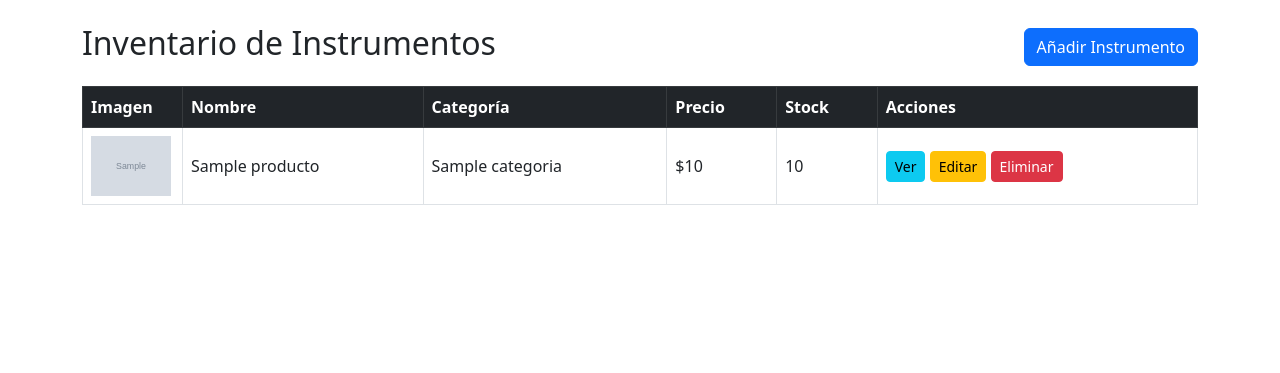
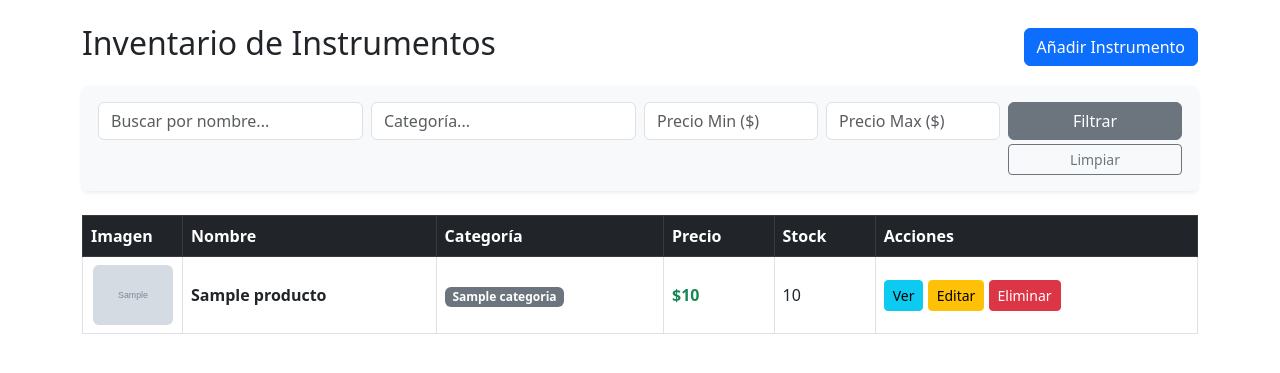
Before and after one commit to rafaelsoliz-png/tienda-instrumentos, a Flask app: page /products in a window 1280 px wide. Shown: the part 56-429 px from the top of the page. Run offline with Flask 3, Linux system fonts and the light colour scheme; grey boxes marked "Sample" are stand-in pictures; a database or web service that is not in the repository returns one stand-in record (values such as "Sample title").

Commit message:
RS-08: Sistema de filtros combinados implementado

```diff
--- a/app.py
+++ b/app.py
@@ -14,19 +14,43 @@ def index():
 
 @app.route('/products')
 def listar_productos():
-    productos = list(productos_collection.find())
+    query = {}
+
+    nombre = request.args.get('nombre')
+    if nombre:
+        query['nombre'] = {'$regex': nombre, '$options': 'i'}
+
+    categoria = request.args.get('categoria')
+    if categoria:
+        query['categoria'] = {'$regex': categoria, '$options': 'i'}
+
+    precio_min = request.args.get('precio_min')
+    precio_max = request.args.get('precio_max')
+
+    if precio_min or precio_max:
+        query['precio'] = {}
+        if precio_min:
+            query['precio']['$gte'] = float(precio_min)
+        if precio_max:
+            query['precio']['$lte'] = float(precio_max)
+
+    productos = list(productos_collection.find(query))
     return render_template('listar.html', productos=productos)
 
 @app.route('/products/new', methods=['GET', 'POST'])
 def crear_producto():
     if request.method == 'POST':
+        imagen_url = request.form['imagen'].strip()
+        if not imagen_url:
+            imagen_url = '/static/default.png'
+
         nuevo_producto = {
             'nombre': request.form['nombre'],
             'descripcion': request.form['descripcion'],
             'precio': float(request.form['precio']),
             'stock': int(request.form['stock']),
             'categoria': request.form['categoria'],
-            'imagen': request.form['imagen']
+            'imagen': imagen_url
         }
         productos_collection.insert_one(nuevo_producto)
         return redirect(url_for('listar_productos'))
@@ -41,6 +65,10 @@ def ver_producto(id):
 @app.route('/products/<id>/edit', methods=['GET', 'POST'])
 def editar_producto(id):
     if request.method == 'POST':
+        imagen_url = request.form['imagen'].strip()
+        if not imagen_url:
+            imagen_url = '/static/default.png'
+
         productos_collection.update_one(
             {'_id': ObjectId(id)},
             {'$set': {
@@ -49,7 +77,7 @@ def editar_producto(id):
                 'precio': float(request.form['precio']),
                 'stock': int(request.form['stock']),
                 'categoria': request.form['categoria'],
-                'imagen': request.form['imagen']
+                'imagen': imagen_url
             }}
         )
         return redirect(url_for('listar_productos'))
--- a/templates/listar.html
+++ b/templates/listar.html
@@ -4,6 +4,29 @@
 <div class="d-flex justify-content-between align-items-center mb-3">
     <h2>Inventario de Instrumentos</h2>
     <a href="/products/new" class="btn btn-primary">Añadir Instrumento</a>
+</div>
+
+<div class="card mb-4 shadow-sm border-0 bg-light">
+    <div class="card-body">
+        <form action="/products" method="GET" class="row g-2">
+            <div class="col-md-3">
+                <input type="text" name="nombre" class="form-control" placeholder="Buscar por nombre..." value="{{ request.args.get('nombre', '') }}">
+            </div>
+            <div class="col-md-3">
+                <input type="text" name="categoria" class="form-control" placeholder="Categoría..." value="{{ request.args.get('categoria', '') }}">
+            </div>
+            <div class="col-md-2">
+                <input type="number" step="0.01" name="precio_min" class="form-control" placeholder="Precio Min ($)" value="{{ request.args.get('precio_min', '') }}">
+            </div>
+            <div class="col-md-2">
+                <input type="number" step="0.01" name="precio_max" class="form-control" placeholder="Precio Max ($)" value="{{ request.args.get('precio_max', '') }}">
+            </div>
+            <div class="col-md-2 d-grid">
+                <button type="submit" class="btn btn-secondary">Filtrar</button>
+                <a href="/products" class="btn btn-outline-secondary mt-1 btn-sm">Limpiar</a>
+            </div>
+        </form>
+    </div>
 </div>
 
 <div class="table-responsive">
@@ -21,16 +44,16 @@
         <tbody>
             {% for producto in productos %}
             <tr>
-                <td style="width: 100px;">
+                <td style="width: 100px;" class="text-center">
                     {% if producto.imagen %}
-                        <img src="{{ producto.imagen }}" style="max-width: 80px;">
+                        <img src="{{ producto.imagen }}" style="max-width: 80px;" class="rounded" alt="{{ producto.nombre }}">
                     {% else %}
                         <span class="text-muted">N/A</span>
                     {% endif %}
                 </td>
-                <td>{{ producto.nombre }}</td>
-                <td>{{ producto.categoria }}</td>
-                <td>${{ producto.precio }}</td>
+                <td class="fw-bold">{{ producto.nombre }}</td>
+                <td><span class="badge bg-secondary">{{ producto.categoria }}</span></td>
+                <td class="text-success fw-bold">${{ producto.precio }}</td>
                 <td>{{ producto.stock }}</td>
                 <td>
                     <a href="/products/{{ producto._id }}" class="btn btn-sm btn-info">Ver</a>
@@ -40,7 +63,9 @@
             </tr>
             {% else %}
             <tr>
-                <td colspan="6" class="text-center">No hay instrumentos registrados en el inventario.</td>
+                <td colspan="6" class="text-center py-4 text-muted">
+                    No hay instrumentos que coincidan con la búsqueda.
+                </td>
             </tr>
             {% endfor %}
         </tbody>
```
